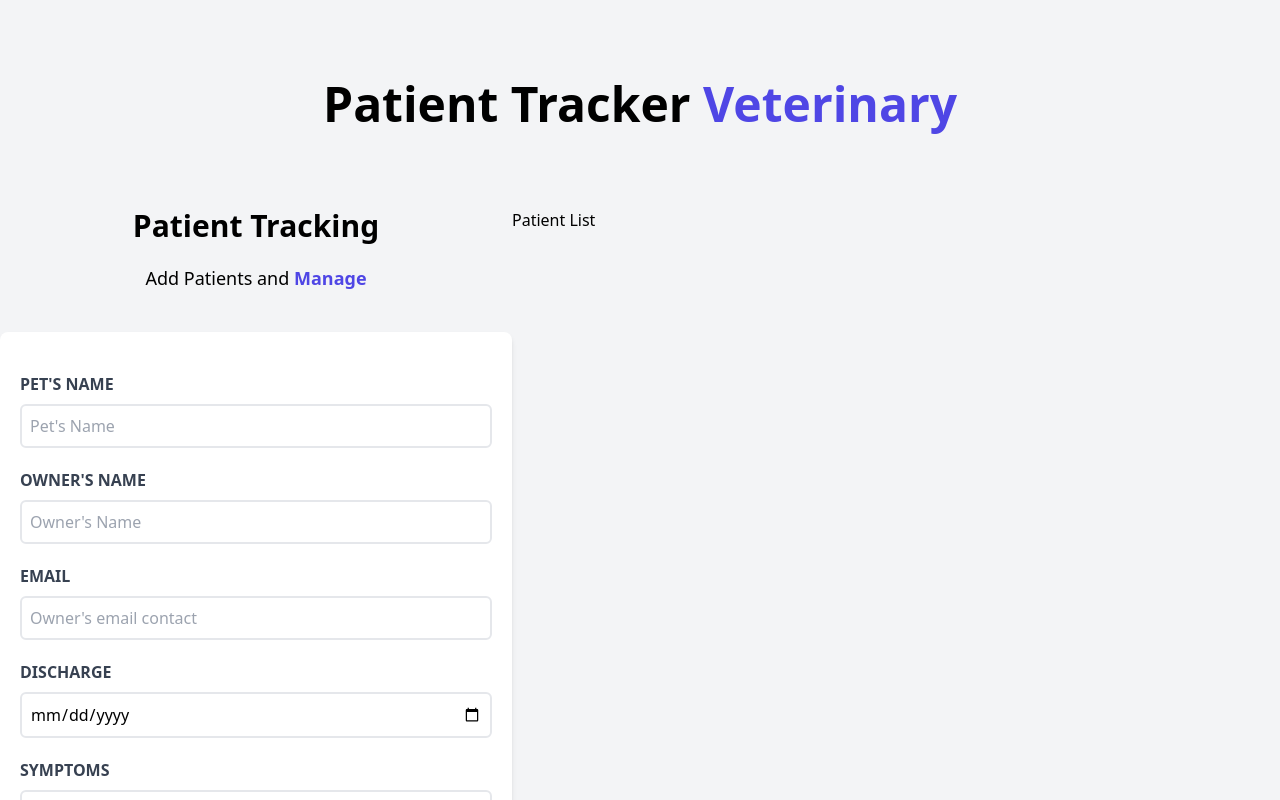
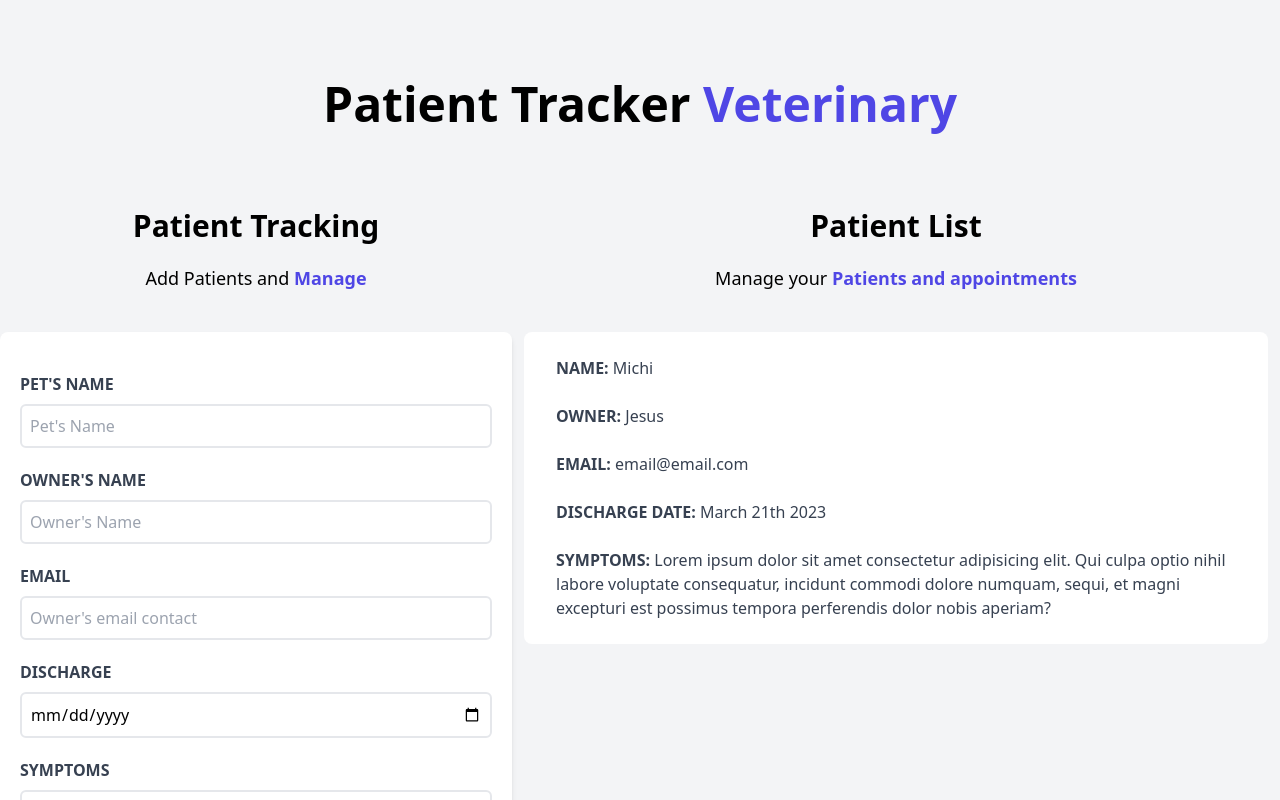
Before and after one commit to JesusLopz/react-course-juan, a React (Vite) app in the folder appointment-react/: page / in a window 1280 px wide. Shown: the top 800 px of the page. Built offline with nearby package versions, Linux system fonts and the light colour scheme.

Commit message:
patient card style complete

```diff
--- a/appointment-react/src/components/PatientList.jsx
+++ b/appointment-react/src/components/PatientList.jsx
@@ -1,7 +1,26 @@
 const PatientList = () => {
     return(
         <div className="md:w-1/2 lg:w-3/5">
-            <h2>Patient List</h2>
+            <h2 className="font-black text-3xl text-center mb-5">Patient List</h2>
+            <p className="text-lg text-center mb-10">Manage your <span className="text-indigo-600 font-bold">Patients and appointments</span></p>
+
+            <div className="bg-white m-3 rounded-lg p-3">
+                <p className="px-5 py-3  uppercase text-gray-700 font-bold">Name: {""}
+                    <span className="font-normal normal-case">Michi</span>
+                </p>
+                <p className="px-5 py-3  uppercase text-gray-700 font-bold">Owner: {""}
+                    <span className="font-normal normal-case">Jesus</span>
+                </p>
+                <p className="px-5 py-3  uppercase text-gray-700 font-bold">Email: {""}
+                    <span className="font-normal normal-case">email@email.com</span>
+                </p>
+                <p className="px-5 py-3  uppercase text-gray-700 font-bold">Discharge date: {""}
+                    <span className="font-normal normal-case">March 21th 2023</span>
+                </p>
+                <p className="px-5 py-3  uppercase text-gray-700 font-bold">Symptoms: {""}
+                    <span className="font-normal normal-case">Lorem ipsum dolor sit amet consectetur adipisicing elit. Qui culpa optio nihil labore voluptate consequatur, incidunt commodi dolore numquam, sequi, et magni excepturi est possimus tempora perferendis dolor nobis aperiam?</span>
+                </p>
+            </div>
         </div>
     )
 }
```
